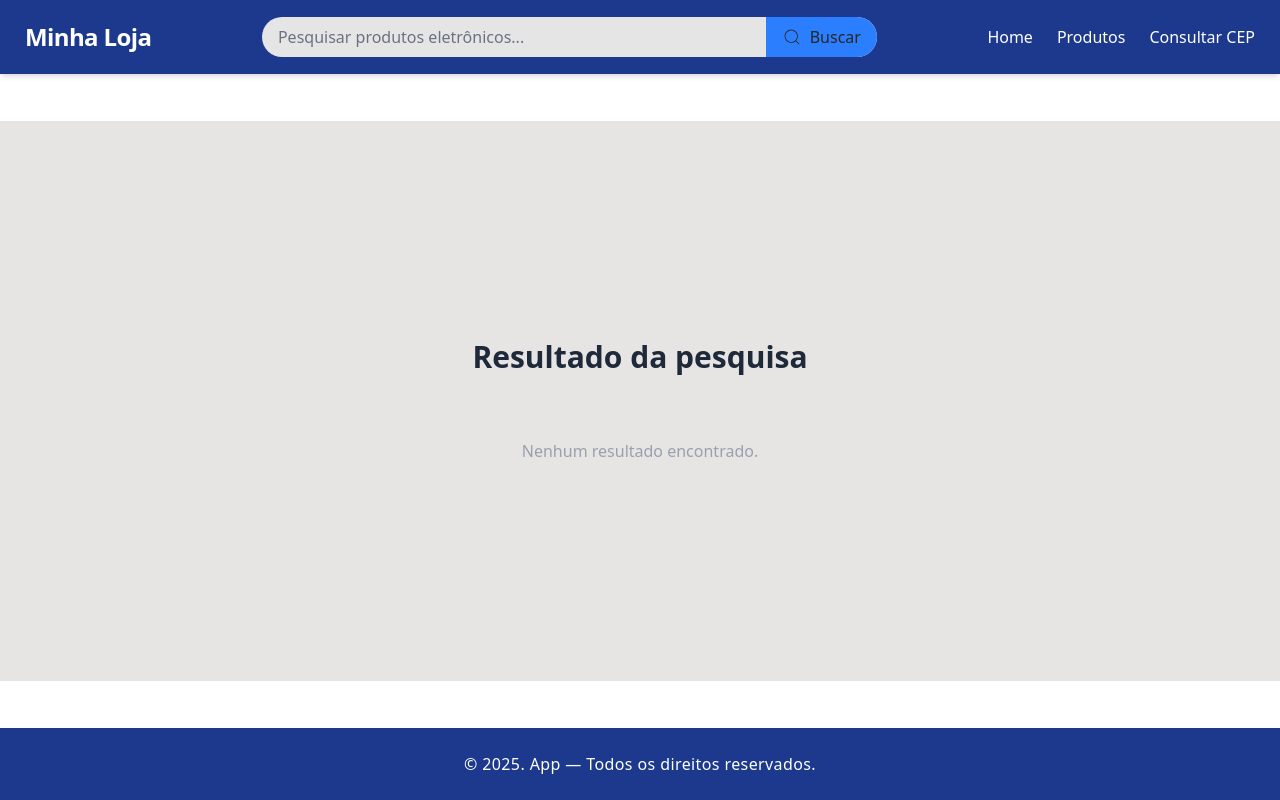
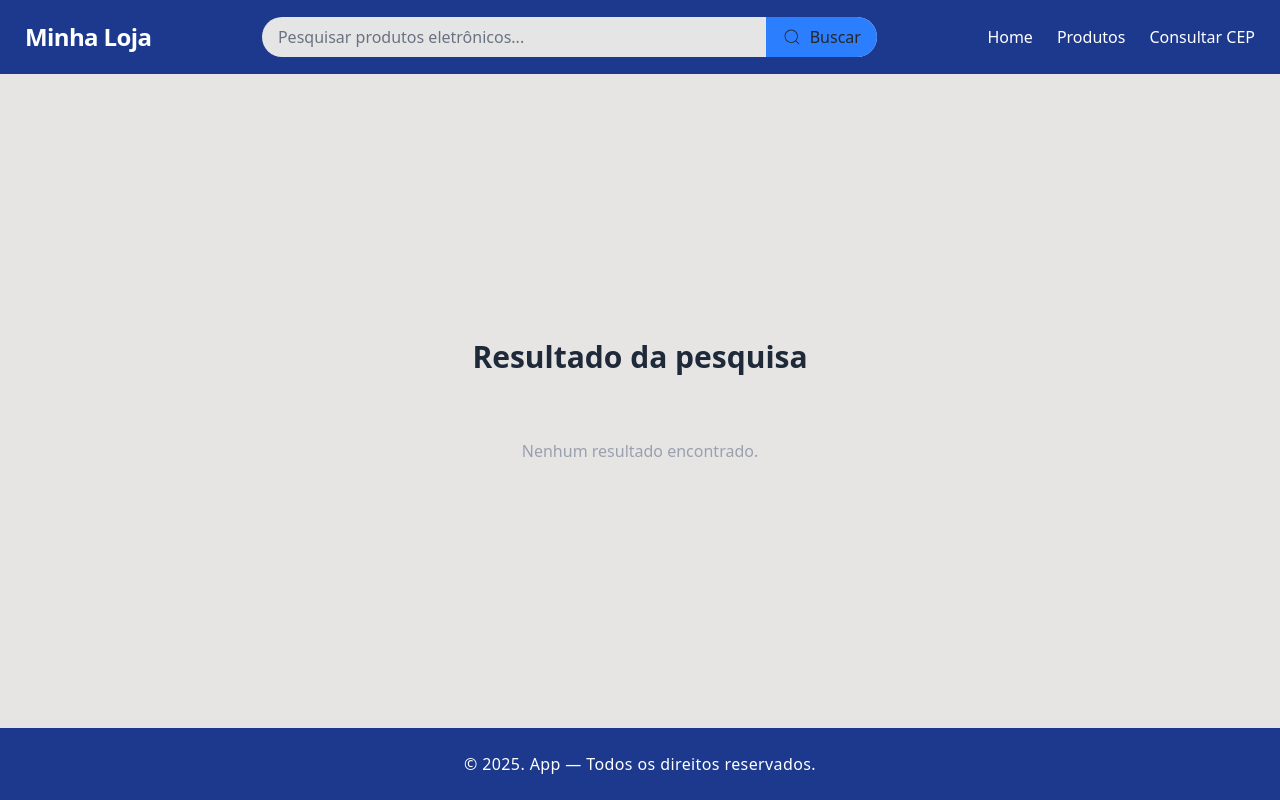
Before and after one commit to 1TDSPF-25/sistema-flow, a React (Vite) app in the folder sistema-flow/: page / in a window 1280 px wide. Built offline with nearby package versions, Linux system fonts and the light colour scheme; data requests are answered from the project's data file.

Commit message:
bugfix: ajustando a main

```diff
--- a/sistema-flow/src/globals.css
+++ b/sistema-flow/src/globals.css
@@ -16,7 +16,7 @@
     }
 
     & main{
-        @apply bg-[#e7e4e4] text-white h-[70vh] w-[100vw] overflow-auto;
+        @apply bg-[#e7e4e4] text-white h-[100vh] w-[100vw] overflow-auto;
     }
 
     & footer{
```
